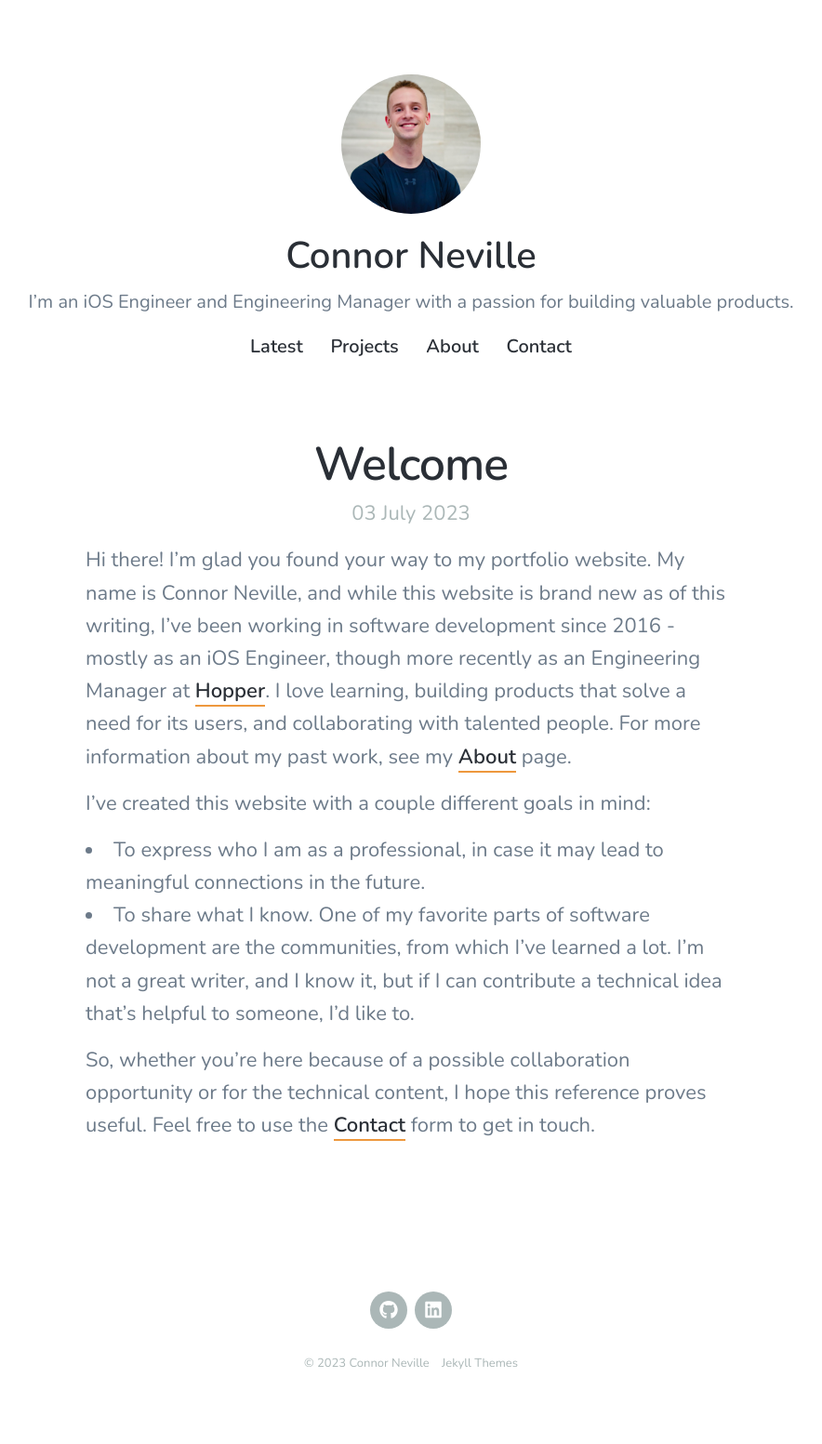
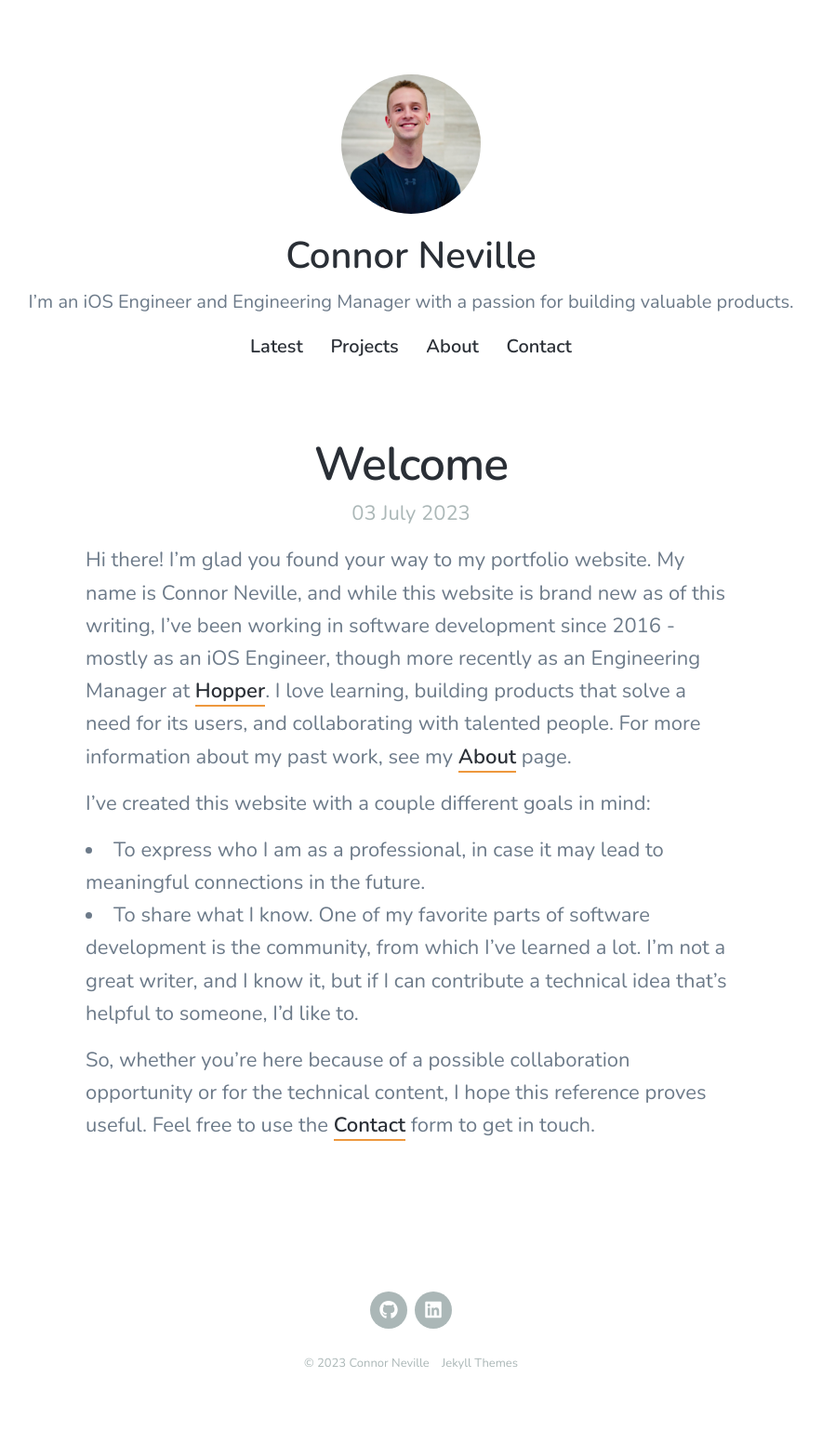
Before and after one commit to nevillco/nevillco.github.io, a Jekyll site: the page built from _posts/2023-07-03-welcome.md, in a window 1280 px wide. Shown: the whole page at 93% size, without its empty margins (198-1082 px from the left). Built offline with Jekyll 4.4.1, drawn with Linux system fonts in a browser that asks for light colours; nearby versions of some CDN libraries.

Commit message:
Grammar fix

```diff
--- a/_posts/2023-07-03-welcome.md
+++ b/_posts/2023-07-03-welcome.md
@@ -8,6 +8,6 @@ Hi there! I'm glad you found your way to my portfolio website. My name is Connor
 
 I've created this website with a couple different goals in mind:
 * To express who I am as a professional, in case it may lead to meaningful connections in the future.
-* To share what I know. One of my favorite parts of software development are the communities, from which I've learned a lot. I'm not a great writer, and I know it, but if I can contribute a technical idea that’s helpful to someone, I'd like to.
+* To share what I know. One of my favorite parts of software development is the community, from which I've learned a lot. I'm not a great writer, and I know it, but if I can contribute a technical idea that’s helpful to someone, I'd like to.
 
 So, whether you’re here because of a possible collaboration opportunity or for the technical content, I hope this reference proves useful. Feel free to use the [Contact]({{ site.baseurl }}{% link _pages/contact.md %}) form to get in touch.
```
